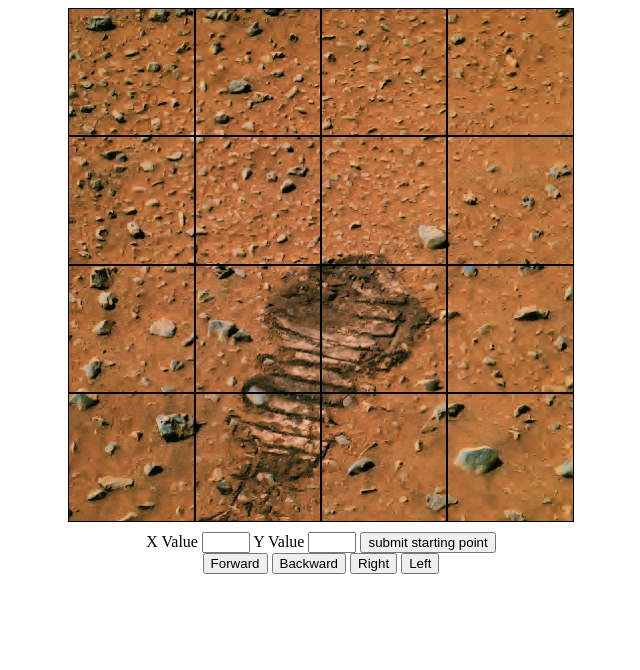
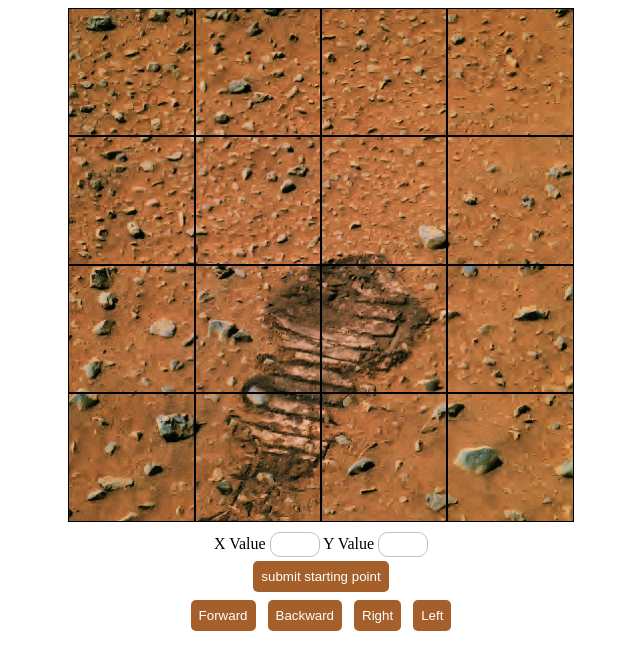
Before and after one commit to quentinjoseph/marsrover, a plain HTML site: page index.html in a window 1280 px wide. Shown: the whole page, without its empty margins (319-959 px from the left). Drawn offline with nearby package versions, Linux system fonts and the light colour scheme.

Commit message:
added some very basic styles

```diff
--- a/index.html
+++ b/index.html
@@ -33,7 +33,7 @@
     <label for="xvalue">X Value</label>
     <input name="xvalue" id="xvalue" min="1" max="4" type="number">
     <label for="xvalue">Y Value</label>
-    <input name="yvalue" id="yvalue" min="1" max="4" type="number">
+    <input name="yvalue" id="yvalue" min="1" max="4" type="number"><br>
     <button class="submit">submit starting point</button>
   </div>
     <button class="forward">Forward</button>
--- a/style.css
+++ b/style.css
@@ -25,6 +25,23 @@
   margin: auto;
   text-align: center;
 }
+button {
+  color: white;
+  background-color: #a55f2a;
+  border: none;
+  padding: 8px;
+  margin: 4px;
+  border-radius: 5px;
+  outline: none;
+}
+button:active {
+  background-color: orange;
+}
+input {
+  border-radius: 10px;
+  border: 1px solid silver;
+  padding:4px;
+}
 
 .here {
   background-image: url('Mars_2020_Rover_-_Artist\'s_Concept.png');
```
